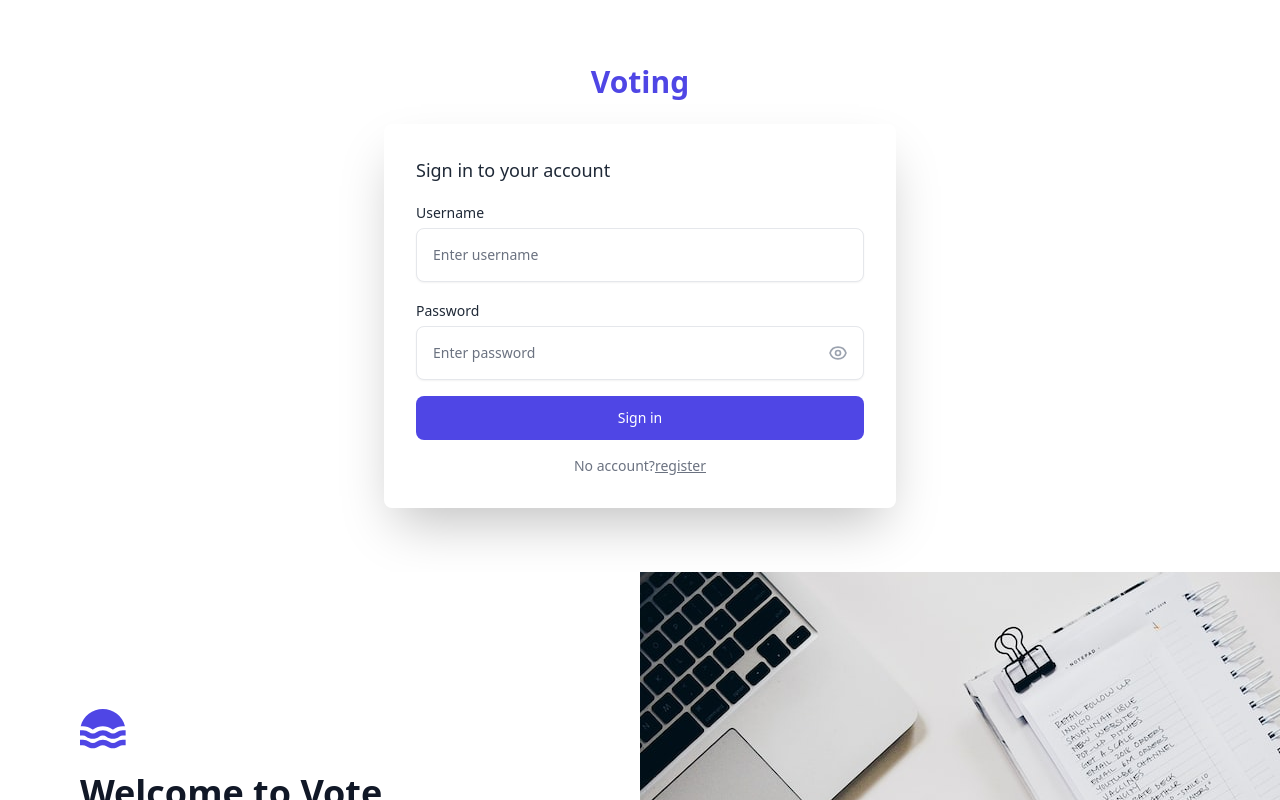
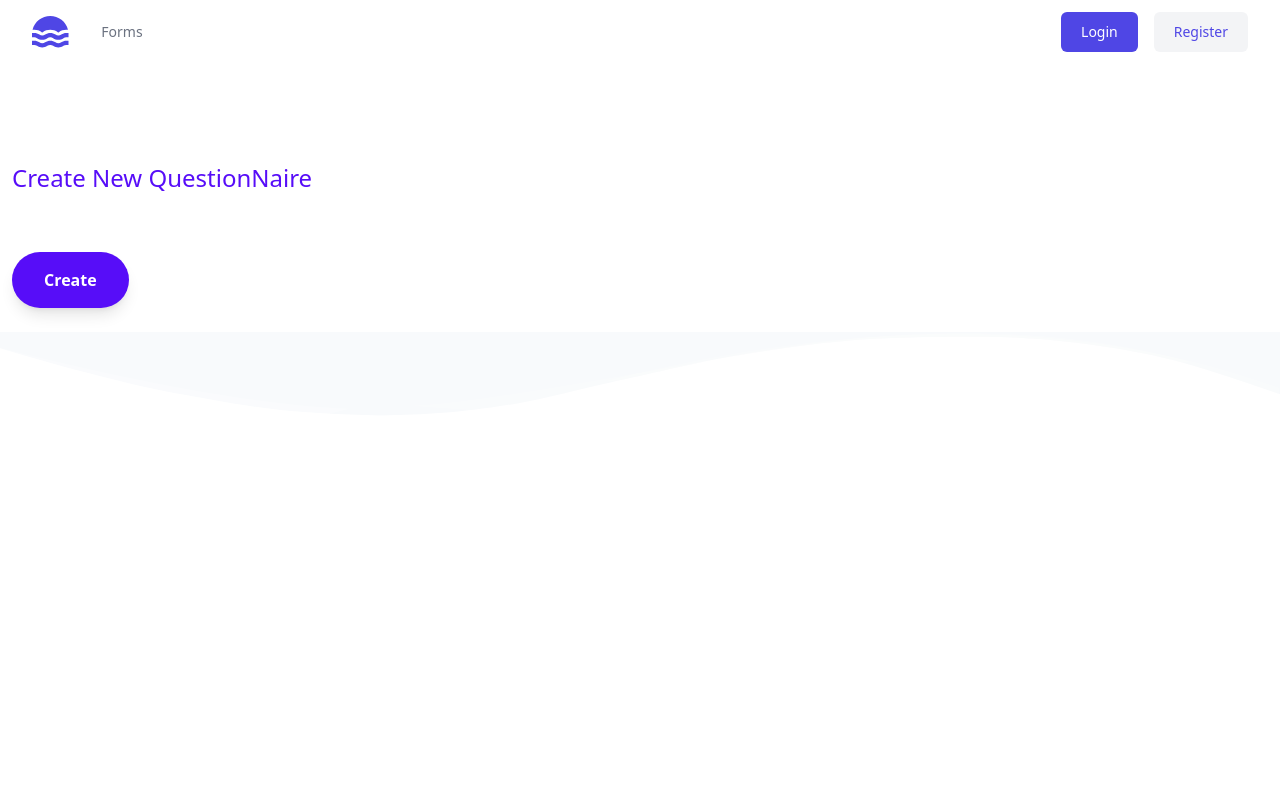
Before and after one commit to errorlike/vote-frontend, a React (Vite) app: page / in a window 1280 px wide. Shown: the top 800 px of the page. Built offline with nearby package versions, Linux system fonts and the light colour scheme.

Commit message:
add route

```diff
--- a/src/App.jsx
+++ b/src/App.jsx
@@ -1,13 +1,45 @@
+import { useEffect } from 'react';
+import { Route, Routes } from 'react-router-dom';
+import LandingPage from './components/LandingPage';
 import LoginForm from './components/LoginForm';
+import QuestionnaireForm from './components/QuestionnaireForm';
+import Questionnaires from './components/Questionnaires';
 import RegisterForm from './components/RegisterForm';
+import SurveyForm from './components/SurveyForm';
+import { setAccessToken } from './config/client';
+import { useFormsStore } from './hooks/useFormsStore';
+import { useUserStore } from './hooks/useUserStore';
 
 function App() {
+  const setUser = useUserStore(state => state.setUser);
+  const initForms = useFormsStore(state => state.initForms);
+  const user = useUserStore(state => state.user);
+  //fixme after token expiration  don't remove localStorage
+  useEffect(() => {
+    const loggedUserJSON = window.localStorage.getItem('loginUser');
+    if (loggedUserJSON) {
+      const user = JSON.parse((loggedUserJSON));
+      setUser(user);
+      setAccessToken(user.accessToken);
+    }
+  }, []);
+  useEffect(() => {
+    if (user) {
+      initForms();
+    }
+  }, [user]);
 
   return (
     < div >
+      <Routes>
+        <Route path='/' element={<LandingPage />} />
+        <Route path='/login' element={<LoginForm />} />
+        <Route path='/register' element={<RegisterForm />} />
+        <Route path='/questionnaires' element={<Questionnaires />} />
+        <Route path='/questionnaireForm' element={<QuestionnaireForm />} />
+        <Route path='/questionnaireForm/:id' element={<SurveyForm />} />
+      </Routes>
 
-      <LoginForm />
-      <RegisterForm/>
     </div >
   );
 }
--- a/src/components/LandingPage.jsx
+++ b/src/components/LandingPage.jsx
@@ -13,7 +13,7 @@ const LandingPage = () => {
               Create New QuestionNaire
             </p>
             <Link to={'/questionnaireForm'}>
-              <button type='button' onClick={() => { console.log('hello'); }}
+              <button type='button'
                 className="mx-auto lg:mx-0 hover:underline btn-primary text-white-800 font-bold rounded-full my-6 py-4 px-8 shadow-lg focus:outline- focus:shadow-outline transform transition hover:scale-105 duration-300 ease-in-out">
                 Create
               </button>
--- a/src/components/LoginForm.jsx
+++ b/src/components/LoginForm.jsx
@@ -1,10 +1,11 @@
 
 import { useState } from 'react';
-import { Link } from 'react-router-dom';
+import { Link, useNavigate } from 'react-router-dom';
 import { useUserStore } from '../hooks/useUserStore';
 import authService from '../services/auth';
 const LoginForm = () => {
   const setUser = useUserStore(state => state.setUser);
+  const navigate = useNavigate();
   const [username, setUsername] = useState('');
   const [password, setPassword] = useState('');
 
@@ -12,6 +13,7 @@ const LoginForm = () => {
     event.preventDefault();
     const loginUser = await authService.login({ username, password });
     window.localStorage.setItem('loginUser', JSON.stringify(loginUser));
+    navigate('/');
     setUser(loginUser);
     setUsername('');
     setPassword('');
--- a/src/components/Navigation.jsx
+++ b/src/components/Navigation.jsx
@@ -1,11 +1,15 @@
+import { Link } from 'react-router-dom';
+import { useUserStore } from '../hooks/useUserStore';
 
 const Navigation = () => {
+
+  const user = useUserStore(state => state.user);
   return (
     <header aria-label="Site Header" className="bg-white">
       <div
         className="mx-auto flex h-16 max-w-screen-xl items-center gap-8 px-4 sm:px-6 lg:px-8"
       >
-        <a className="block text-teal-600" href="/">
+        <Link className="block text-indigo-600" to="/">
           <span className="sr-only">Home</span>
           <svg
             className="h-8"
@@ -18,64 +22,35 @@ const Navigation = () => {
               fill="currentColor"
             />
           </svg>
-        </a>
+        </Link>
 
         <div className="flex flex-1 items-center justify-end md:justify-between">
           <nav aria-label="Site Nav" className="hidden md:block">
             <ul className="flex items-center gap-6 text-sm">
               <li>
-                <a className="text-gray-500 transition hover:text-gray-500/75" href="/">
-                  forms
-                </a>
+                <Link className="text-gray-500 transition hover:text-gray-500/75 " to='/questionnaires'>
+                  Forms
+                </Link>
               </li>
 
-              <li>
-                <a className="text-gray-500 transition hover:text-gray-500/75" href="/">
-                  Careers
-                </a>
-              </li>
-
-              <li>
-                <a className="text-gray-500 transition hover:text-gray-500/75" href="/">
-                  History
-                </a>
-              </li>
-
-              <li>
-                <a className="text-gray-500 transition hover:text-gray-500/75" href="/">
-                  Services
-                </a>
-              </li>
-
-              <li>
-                <a className="text-gray-500 transition hover:text-gray-500/75" href="/">
-                  Projects
-                </a>
-              </li>
-
-              <li>
-                <a className="text-gray-500 transition hover:text-gray-500/75" href="/">
-                  Blog
-                </a>
-              </li>
             </ul>
           </nav>
 
-          <div className="flex items-center gap-4">
+          < div className="flex items-center gap-4">
             <div className="sm:flex sm:gap-4">
-              <a
-                className="block rounded-md bg-teal-600 px-5 py-2.5 text-sm font-medium text-white transition hover:bg-teal-700"
-                href="/"
+              <Link
+                className="block rounded-md bg-indigo-600 px-5 py-2.5 text-sm font-medium text-white transition hover:bg-indigo-700"
+                to="/login"
               >
                 Login
-              </a>
+              </Link>
 
-              <a
-                className="hidden rounded-md bg-gray-100 px-5 py-2.5 text-sm font-medium text-teal-600 transition hover:text-teal-600/75 sm:block"
-                href="/"
+              <Link
+                className="hidden rounded-md bg-gray-100 px-5 py-2.5 text-sm font-medium text-indigo-600 transition hover:text-indigo-600/75 sm:block"
+                to='/register'
               >
                 Register
-              </a>
+              </Link>
             </div>
 
             <button
@@ -99,8 +74,9 @@ const Navigation = () => {
             </button>
           </div>
         </div>
+
       </div>
-    </header>
+    </header >
   );
 };
 
```
